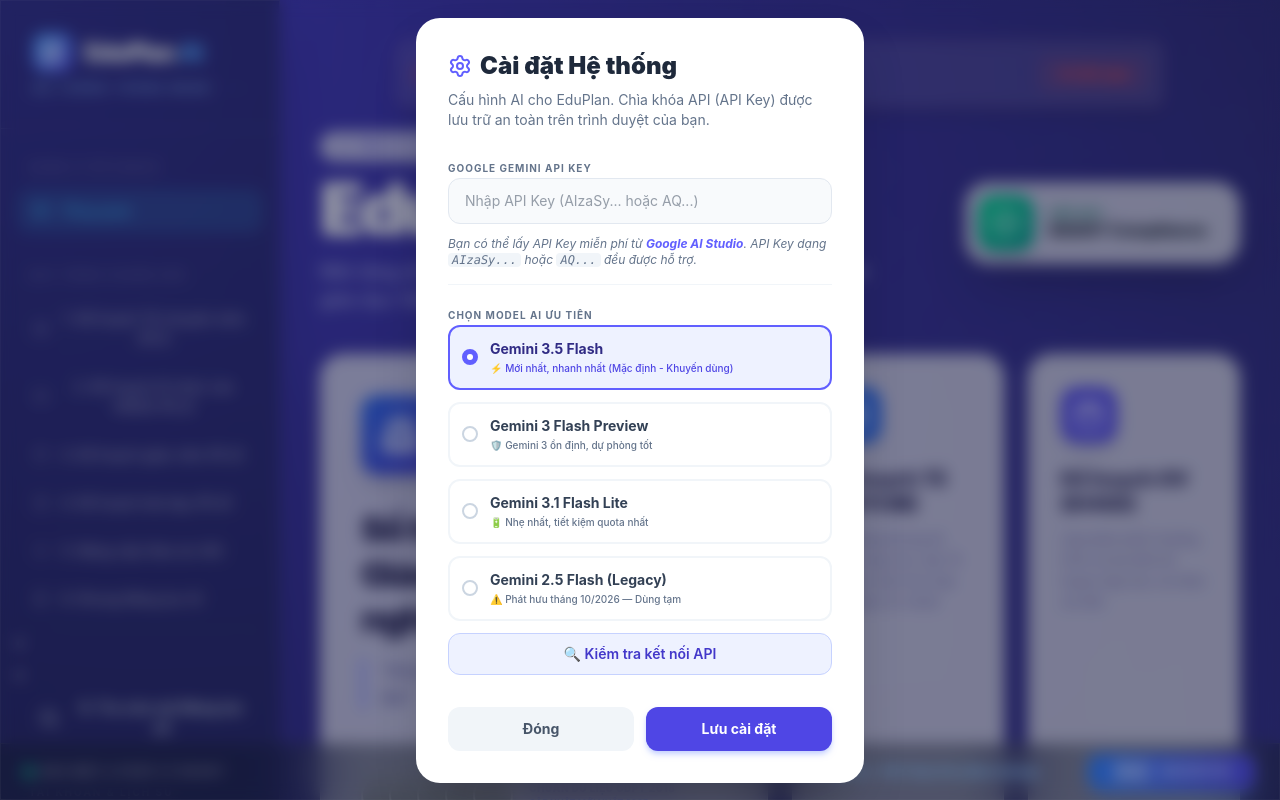
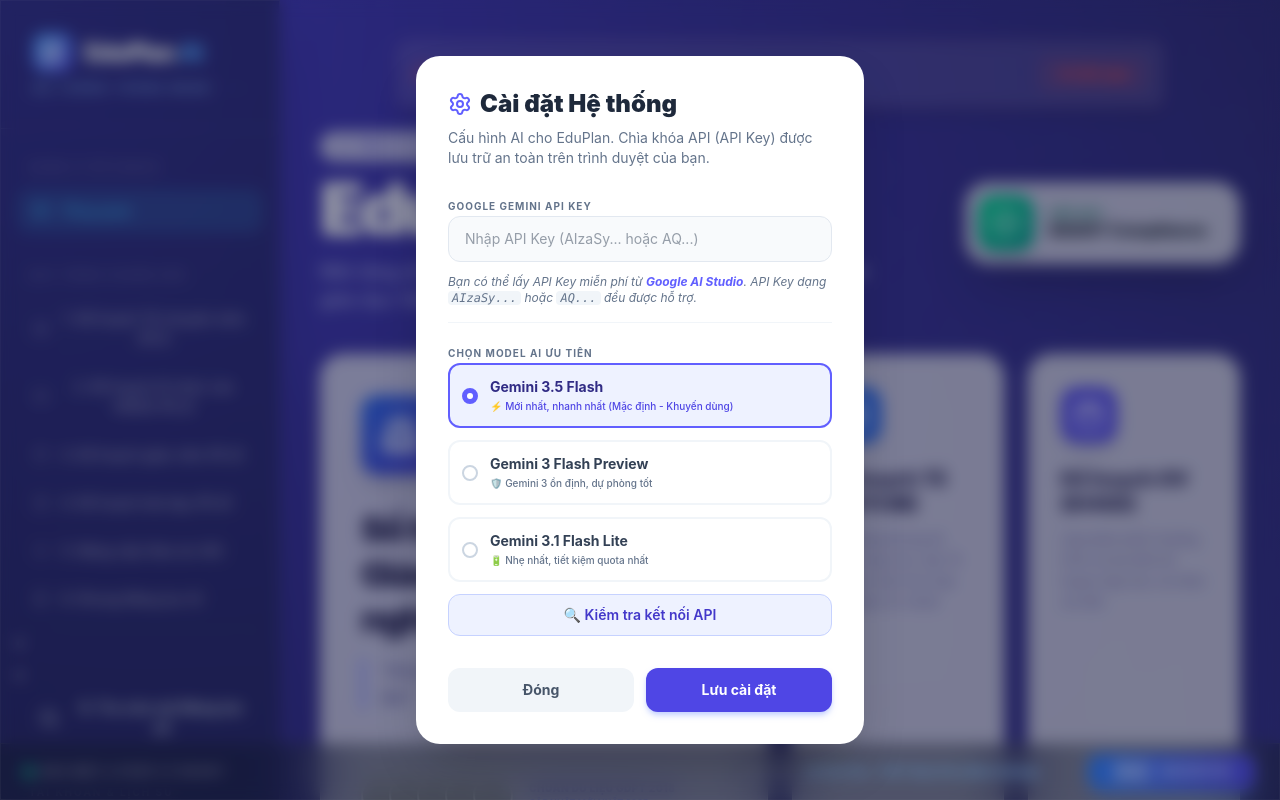
Before and after one commit to lebaochau18042005-arch/khgdkhbdcothaibpbd, a React (Vite) app: page / in a window 1280 px wide. Shown: the top 800 px of the page. Built offline with nearby package versions, Linux system fonts and the light colour scheme; grey boxes are pictures that could not be loaded.

Commit message:
fix(ui): automatically migrate deprecated gemini-2.5-flash from localStorage to prevent 404 on KHTCM generation

```diff
--- a/src/App.tsx
+++ b/src/App.tsx
@@ -533,7 +533,14 @@
   const [councilEvaluation, setCouncilEvaluation] = useState<any>(null);
   const [showSettings, setShowSettings] = useState(() => !localStorage.getItem("GEMINI_API_KEY"));
   const [apiKey, setApiKey] = useState(() => localStorage.getItem("GEMINI_API_KEY") || "");
-  const [aiModel, setAiModel] = useState(() => localStorage.getItem("GEMINI_MODEL") || "gemini-3.5-flash");
+  const [aiModel, setAiModel] = useState(() => {
+    const saved = localStorage.getItem("GEMINI_MODEL");
+    if (saved === "gemini-2.5-flash") {
+      localStorage.setItem("GEMINI_MODEL", "gemini-3.5-flash");
+      return "gemini-3.5-flash";
+    }
+    return saved || "gemini-3.5-flash";
+  });
   const [apiTestResult, setApiTestResult] = useState<string | null>(null);
   const [apiTesting, setApiTesting] = useState(false);
   const contentRef = useRef<HTMLDivElement>(null);
@@ -4023,8 +4030,7 @@
                         {[
                           { id: "gemini-3.5-flash", name: "Gemini 3.5 Flash", desc: "⚡ Mới nhất, nhanh nhất (Mặc định - Khuyến dùng)" },
                           { id: "gemini-3-flash-preview", name: "Gemini 3 Flash Preview", desc: "🛡️ Gemini 3 ổn định, dự phòng tốt" },
-                          { id: "gemini-3.1-flash-lite", name: "Gemini 3.1 Flash Lite", desc: "🔋 Nhẹ nhất, tiết kiệm quota nhất" },
-                          { id: "gemini-2.5-flash", name: "Gemini 2.5 Flash (Legacy)", desc: "⚠️ Phát hưu tháng 10/2026 — Dùng tạm" }
+                          { id: "gemini-3.1-flash-lite", name: "Gemini 3.1 Flash Lite", desc: "🔋 Nhẹ nhất, tiết kiệm quota nhất" }
                         ].map(model => (
                           <div
                             key={model.id}
```
